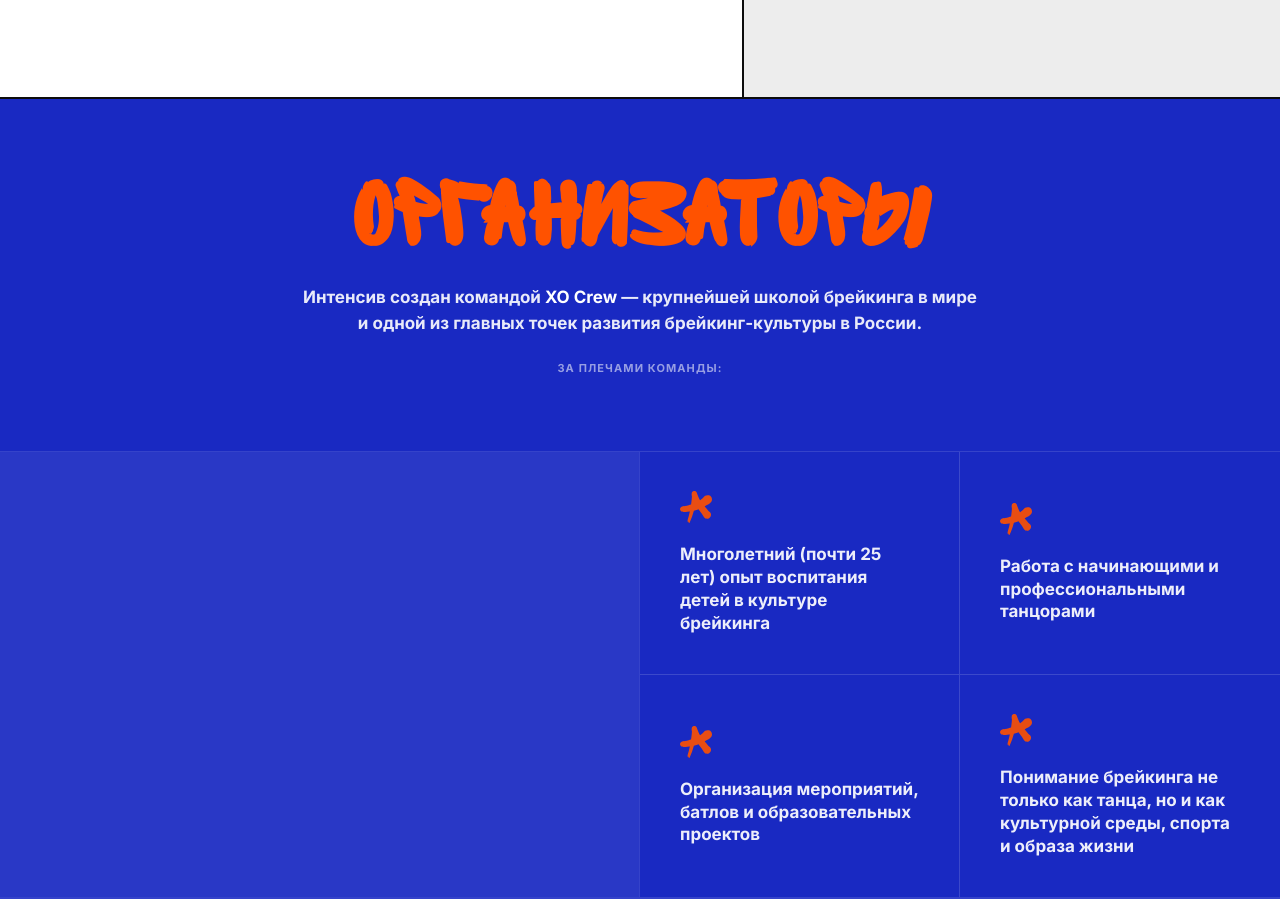
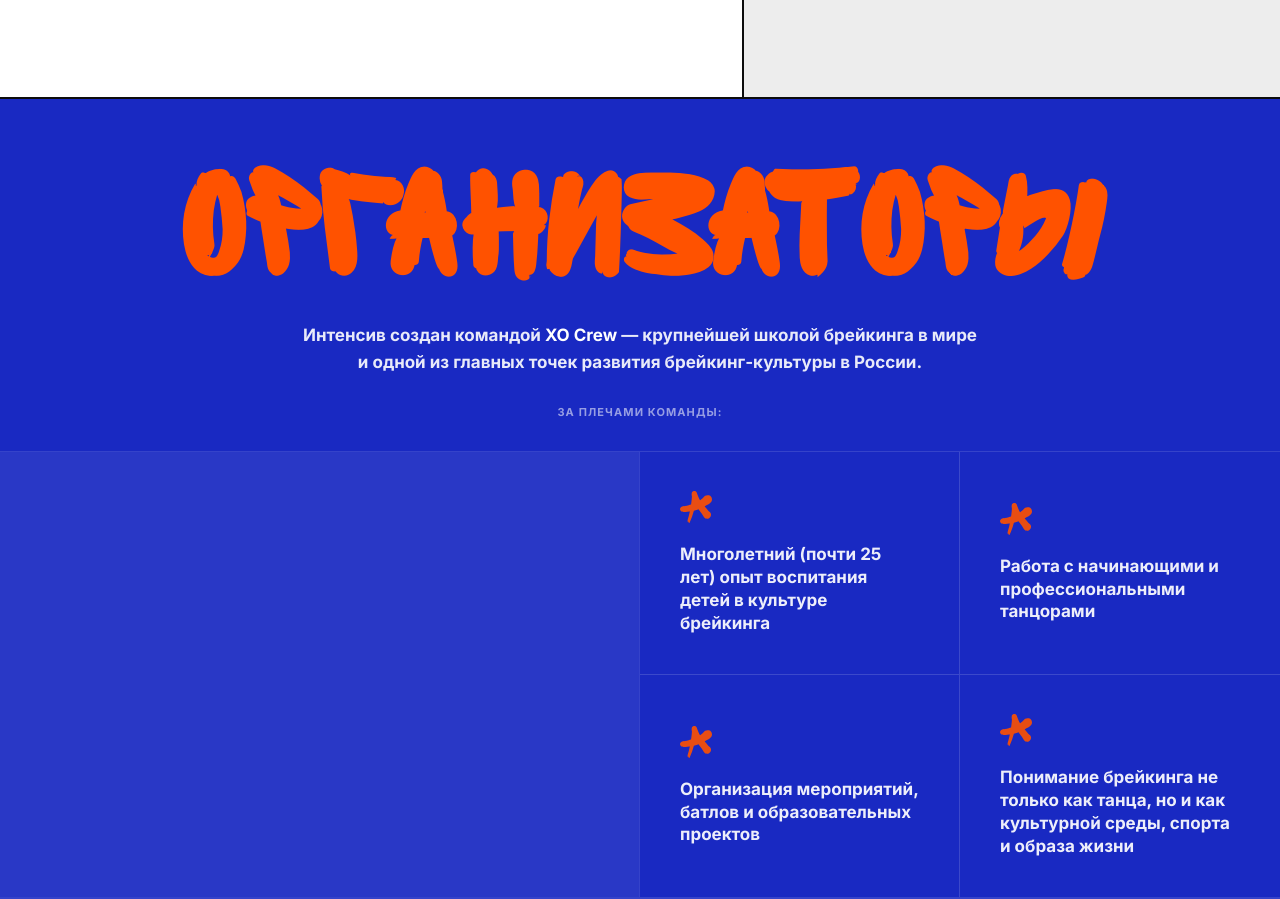
Before and after one commit to strenekaterina/xocrew, a website: page index.html in a window 1280 px wide. Shown: the part 1503-2402 px from the top of the page. Drawn offline with Linux system fonts and the light colour scheme.

Commit message:
team: restore big title, push label to bottom of section

```diff
--- a/index.html
+++ b/index.html
@@ -611,13 +611,13 @@
     .team-top {
       flex-shrink: 0;
       min-height: 44vh;
-      padding: 0 48px;
-      display: flex; flex-direction: column; align-items: center; justify-content: center;
+      padding: 64px 48px 32px;
+      display: flex; flex-direction: column; align-items: center; justify-content: flex-start;
       gap: 24px;
     }
     .team-title {
       font-family: var(--f-head);
-      font-size: clamp(52px, 7.5vw, 96px);
+      font-size: clamp(80px, 12vw, 160px);
       font-weight: 900; text-transform: uppercase;
       line-height: .88; letter-spacing: -.01em;
       color: var(--orange);
@@ -1278,7 +1278,7 @@
   <div class="team-top">
     <h2 class="team-title">ОРГАНИЗАТОРЫ</h2>
     <p class="team-desc-text">Интенсив создан командой <strong>XO Crew</strong> — крупнейшей школой брейкинга в мире<br>и одной из главных точек развития брейкинг-культуры в России.</p>
-    <p class="team-list-head" style="margin-bottom:0;">За плечами команды:</p>
+    <p class="team-list-head" style="margin-bottom:0;margin-top:auto;">За плечами команды:</p>
   </div>
   <div class="team-split">
     <div class="team-photo-col">
```
